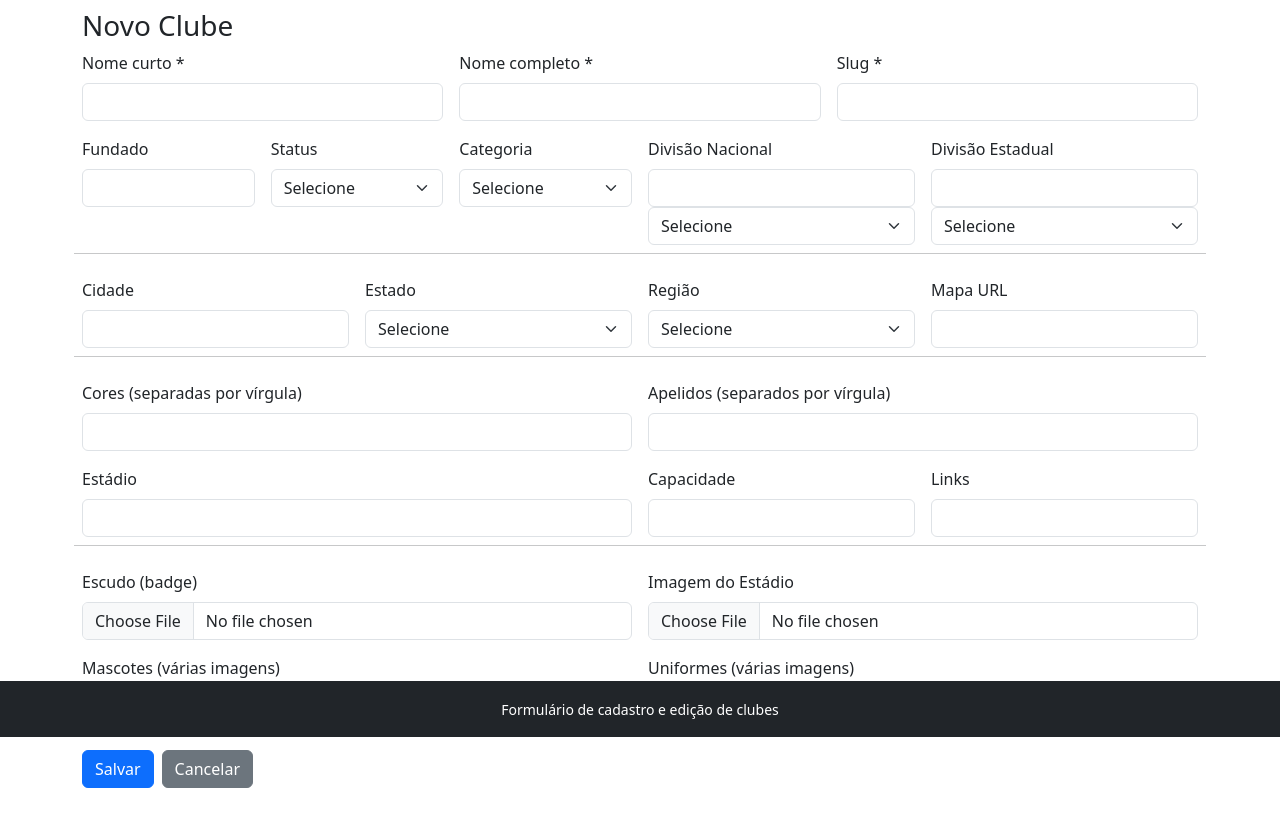
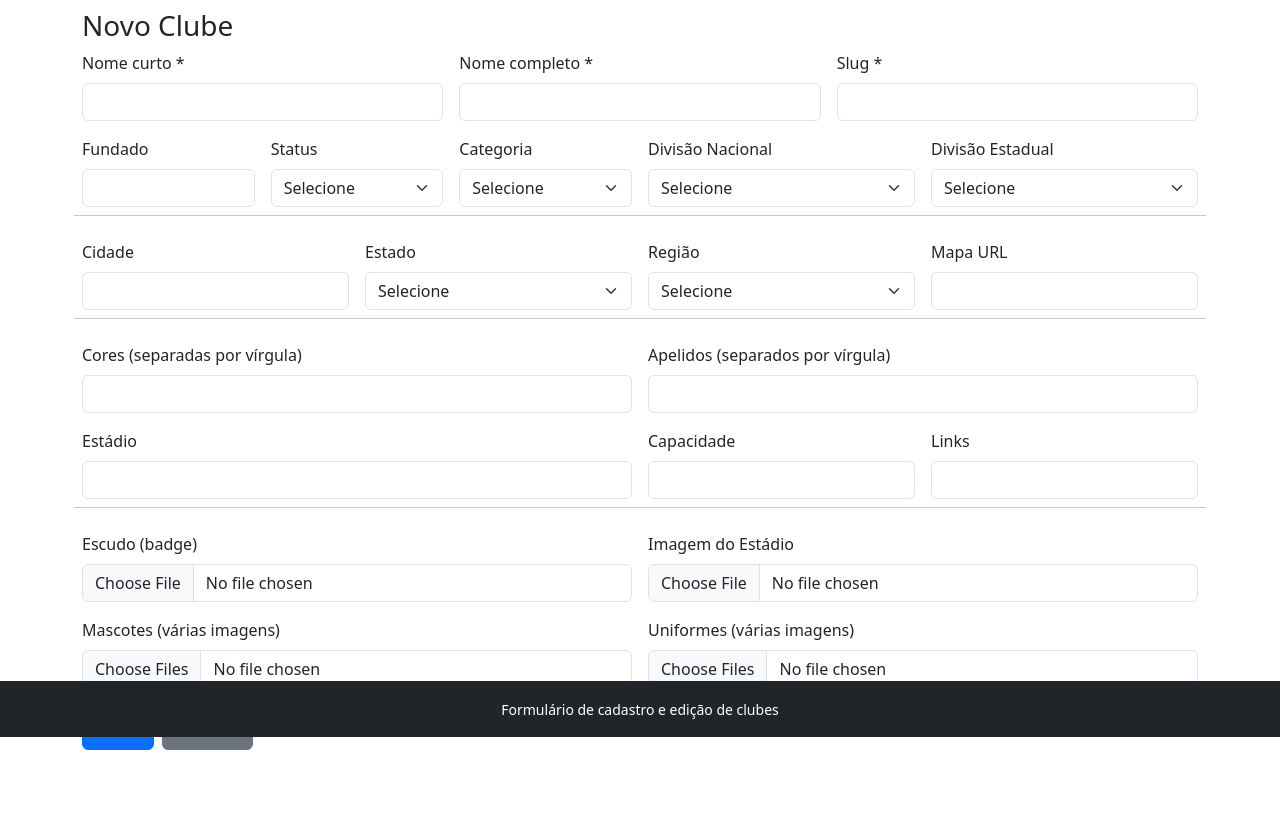
Before and after one commit to GbrlSouza/clubes-futebol-brasil, a website: page views/club-form.html in a window 1280 px wide. Shown: the part 63-890 px from the top of the page. Drawn offline with nearby package versions, Linux system fonts and the light colour scheme.

Commit message:
ajustes finos

```diff
--- a/views/club-form.html
+++ b/views/club-form.html
@@ -63,7 +63,6 @@
         </div>
         <div class="col-md-3">
           <label for="competition.national_division" class="form-label">Divisão Nacional</label>
-          <input name="competition.national_division" id="competition.national_division" class="form-control">
           <select name="competition.national_division" id="competition.national_division_select" class="form-select">
             <option value="">Selecione</option>
             <option>Serie A</option>
@@ -75,7 +74,6 @@
         </div>
         <div class="col-md-3">
           <label for="competition.state_division" class="form-label">Divisão Estadual</label>
-          <input name="competition.state_division" id="competition.state_division" class="form-control">
           <select name="competition.state_division" id="competition.state_division_select" class="form-select">
             <option value="">Selecione</option>
             <option>Primeira Divisão</option>
```
